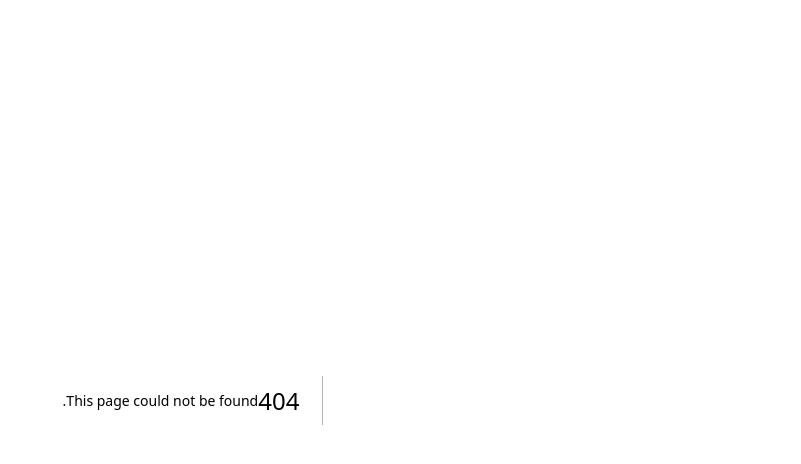
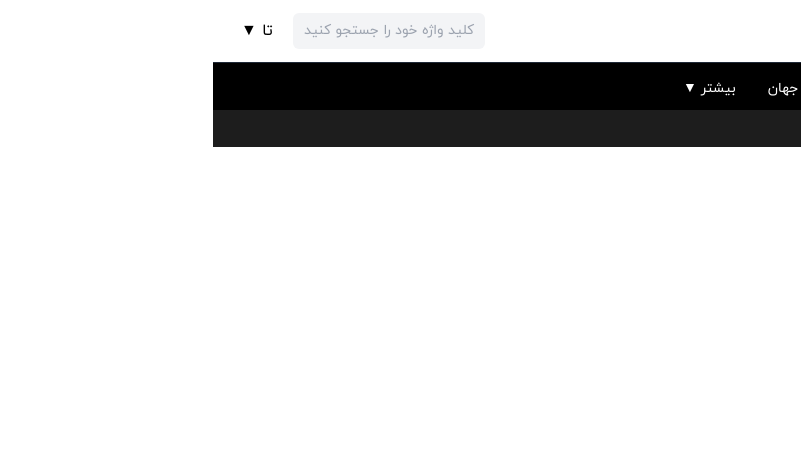
Before and after one commit to MahlaBagherii/my-news, a Next.js app: page /exercies in a window 1280 px wide. Before the commit this address had no page. Shown: the top 464 px of the page, without its empty margins (479-1280 px from the left). Built offline with nearby package versions, Linux system fonts and the light colour scheme.

Commit message:
test commit

```diff
--- /dev/null
+++ b/src/app/exercies/page.tsx
@@ -0,0 +1,12 @@
+import Header from "../../components/header";
+import Link from "next/link";
+
+const page = () => {
+  return (
+    <div>
+      <Header />
+    </div>
+  );
+};
+
+export default page;
--- a/src/components/header.tsx
+++ b/src/components/header.tsx
@@ -10,7 +10,7 @@ const Header = () => {
     { title: "جامعه", href: "#" },
     { title: "سلامت", href: "#" },
     { title: "فرهنگ", href: "#" },
-    { title: "ورزش", href: "#" },
+    { title: "ورزش", href: "/exercies" },
     { title: "اقتصاد", href: "#" },
     { title: "سیاست", href: "#" },
     { title: "جهان", href: "#" },
```
